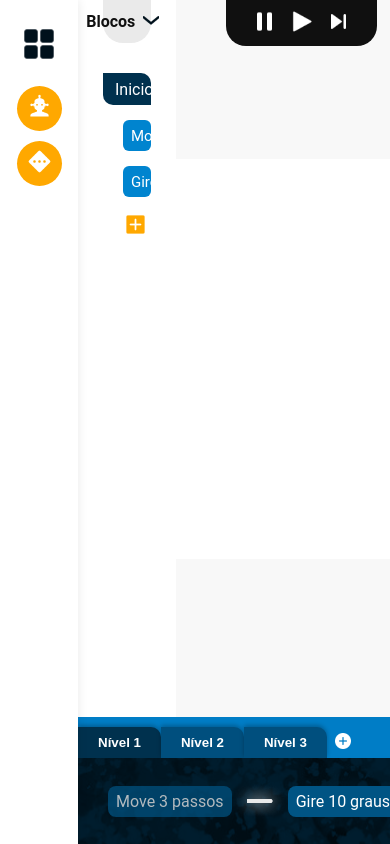
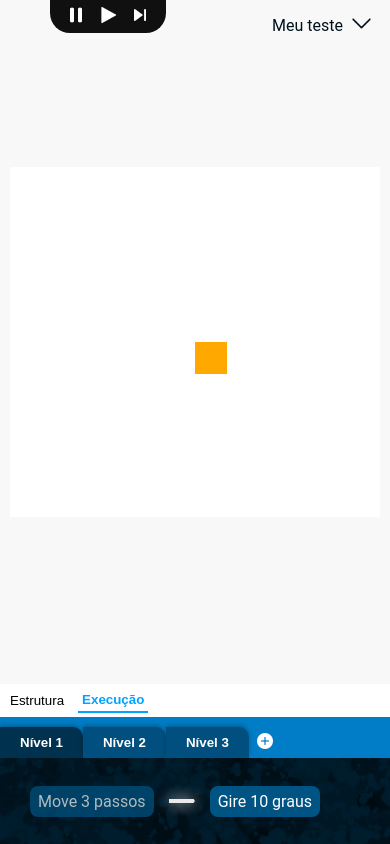
Before and after one commit to arotec-ao/playground-arobot, a Next.js app: page /playground in a window 390 px wide. Built offline with nearby package versions, Linux system fonts and the light colour scheme; a web font is replaced by a local one.

Commit message:
Aplicando responsividade

```diff
--- a/components/ItemActionFluxo/ItemActionFluxo.module.css
+++ b/components/ItemActionFluxo/ItemActionFluxo.module.css
@@ -4,6 +4,8 @@
     padding:6px 8px;
     border-radius: 8px;
     z-index: 2;
+    flex:none;
+    width: fit-content;
 }
 
 .itemActionCurrent{
--- a/components/LevelButton/LevelButton.module.css
+++ b/components/LevelButton/LevelButton.module.css
@@ -6,6 +6,8 @@
     box-shadow: 0px -2px 4px rgba(0, 0,0, 0.25);
     font-weight: bold;
     border-radius: 0px 10px 0px 0px;
+    width: fit-content;
+    flex:none;
 }
 
 .levelButtonActive{
--- a/pages/index.jsx
+++ b/pages/index.jsx
@@ -28,7 +28,6 @@ export default function Home() {
             <div className={HomeStyle.navbarRight}>
               <Link  className={HomeStyle.headerLink} href={'/playground'}>Playground</Link>
               <Link className={HomeStyle.headerLink} href={'/#arobot'}>Conheça AROBOT</Link>
-              <Link href="/register"><Button color="secundary">Registra-se</Button></Link>
             </div>
           </div>
 
@@ -36,7 +35,7 @@ export default function Home() {
           <div className={HomeStyle.headerContent}>
 
             <div className={HomeStyle.headerAreaImage}>
-              <Image className="image-box" />
+              <Image className={HomeStyle.headerImage + ' '+ "image-box"} />
             </div>
 
             <div className={HomeStyle.headerAreaText}>
@@ -125,7 +124,8 @@ export default function Home() {
 
                 <Link href='/#'>Home</Link>
                 <Link href='/playground'>Playground</Link>
-                <a href='https://vercel.arotec.app' target="blank">AROTEC</a>
+                <Link href='/docs'>Documentação</Link>
+                <a href='https://arotec.ao' target="_blank">AROTEC</a>
               </div>
             </div>
         </div>
--- a/pages/playground.jsx
+++ b/pages/playground.jsx
@@ -42,7 +42,7 @@ export default function Playground() {
                         </div>
                     </div>
                     {/* Area Background */}
-                    <div className={Styles.playgroundArea}>
+                    <div className={Styles.playgroundArea +' '+Styles.areaActive}>
 
                         <div className={Styles.panelRunFunctions}>
                             <button className={Styles.btnRunFunction}>
@@ -73,7 +73,16 @@ export default function Playground() {
                         </div>
                     </div>
                 </div>
+                {/* Switch Area em Mobile Styles */}
+                <div className={Styles.switchArea}>
+                    <button className={Styles.btnSwitchArea}>
+                        Estrutura
+                    </button>
 
+                    <button className={Styles.btnSwitchArea + ' ' + Styles.btnSwitchAreaCurrent}>
+                        Execução
+                    </button>
+                </div>
                 {/* Fluxo de dados */}
                 <div className={Styles.FooterPanel}>
                     <div className={Styles.Levels}>
--- a/styles/globals.css
+++ b/styles/globals.css
@@ -5,9 +5,9 @@
 html, body{
   width: 100%;
   height: 100%;
+  scroll-behavior: smooth;
 }
 body{
-  scroll-behavior: smooth;
   font-size:16px;
   background: white;
   color:#101010;
--- a/styles/modules/Playground.module.css
+++ b/styles/modules/Playground.module.css
@@ -8,6 +8,8 @@
     background-color:white;
     padding: 20px 15px;
     z-index:1;
+    display:flex;
+    flex-direction: column;
     box-shadow: 0px 0px 10px rgba(0, 0, 0, 0.09);
 }
 
@@ -38,10 +40,36 @@
     width: 100%;
 }
 
+.switchArea{
+    padding: 4px;
+    background-color: white;
+    display: none;
+    align-items: center;
+    gap:0px 8px;
+}
+
+.btnSwitchArea{
+
+background: none;
+
+}
+
+.btnSwitchAreaCurrent{
+    padding: 4px;
+   border-bottom: 2px solid var(--cor_primary);
+    color: var(--cor_primary);
+
+    font-weight: bold;
+
+    cursor: pointer;
+}
+
 .FluxoControl{
     background-color: white;
     padding: 0px 25px;
     width:25%;
+    display: flex;
+    flex-direction: column;
 }
 
 .fluxo{
@@ -133,11 +161,12 @@ position: relative;
     display: flex;
     align-items: center;
     padding-top: 10px;
+    overflow: auto;
+
 }
 .LevelsContainer{
     display: flex;
     align-items: center;
-
 }
 
 .BtnAddLevel{
@@ -145,7 +174,10 @@ position: relative;
     margin-left: 6px;
     padding:0px;
     cursor: pointer;
+    width: fit-content;
+    flex:none;
 }
+
 .FluxoLogic{
     background-image:url('/icons/bg-fluxo.jpg');
     background-color: #001D2E;
@@ -160,3 +192,64 @@ position: relative;
     overflow: auto;
     align-items: center;
 }
+
+
+@media(max-width: 1100px){
+    .boardPlayground{
+        width: 500px;
+    }
+
+    .FluxoControl{
+        width: 240px;
+    }
+}
+
+@media (max-width: 800px){
+    .boardPlayground{
+        width: 320px;
+    }
+}
+
+@media(max-width: 650px){
+    .switchArea{
+        display: flex;
+    }
+
+    .FluxoControl{
+        display:none;
+        width: 100%;
+    }
+
+    .playgroundArea{
+        display: none;
+        width: 100%;
+    }
+
+    .sidebar{
+        display: none;
+    }
+
+    .areaActive{
+        display: flex;
+    }
+
+    .boardPlayground{
+        width: 100%;
+        margin:0px 10px;
+        height: 350px;
+    }
+
+    .panelRunFunctions{
+        padding:4px 10px;
+    }
+
+    .btnRunFunction img{
+        width: 20px;
+        height: 20px;
+    }
+
+    .projectoInfo{
+        right: 10px;
+    }
+
+}
```
Also changed, not shown: components/HowWorks/HowWorks.module.css (+31 -2 lines), styles/modules/Home.module.css (+83 -2 lines).
